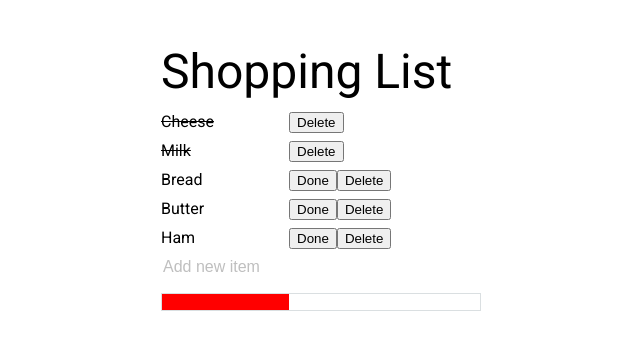
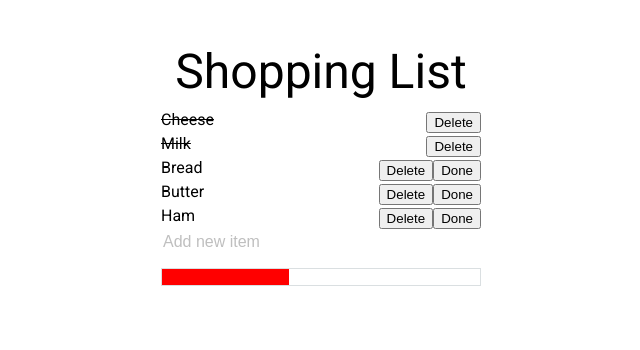
Before and after one commit to luoto/thinkful-shopping-list, a plain HTML site: page index.html in a window 1280 px wide. Shown: the whole page, without its empty margins (319-959 px from the left). Drawn offline with Linux system fonts and the light colour scheme.

Commit message:
positioned buttons and header

```diff
--- a/css/main.css
+++ b/css/main.css
@@ -15,6 +15,7 @@ body {
 }
 
 .primary-header h1 {
+    text-align: center;
     font-size: 3em;
 }
 
@@ -45,6 +46,10 @@ body {
     display: none;
 }
 
+.shopping-list button {
+    float: right;
+}
+
 .meter {
     margin-top: 1em;
 }
```
